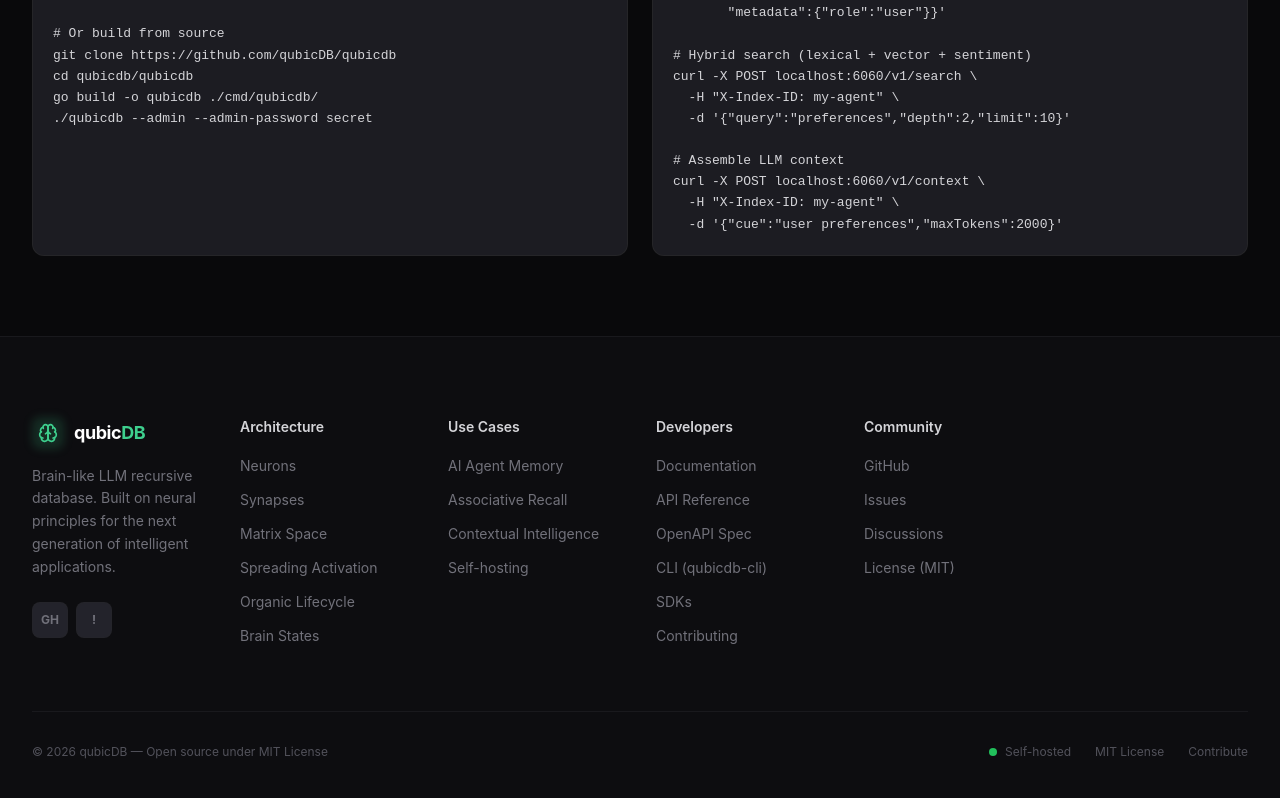
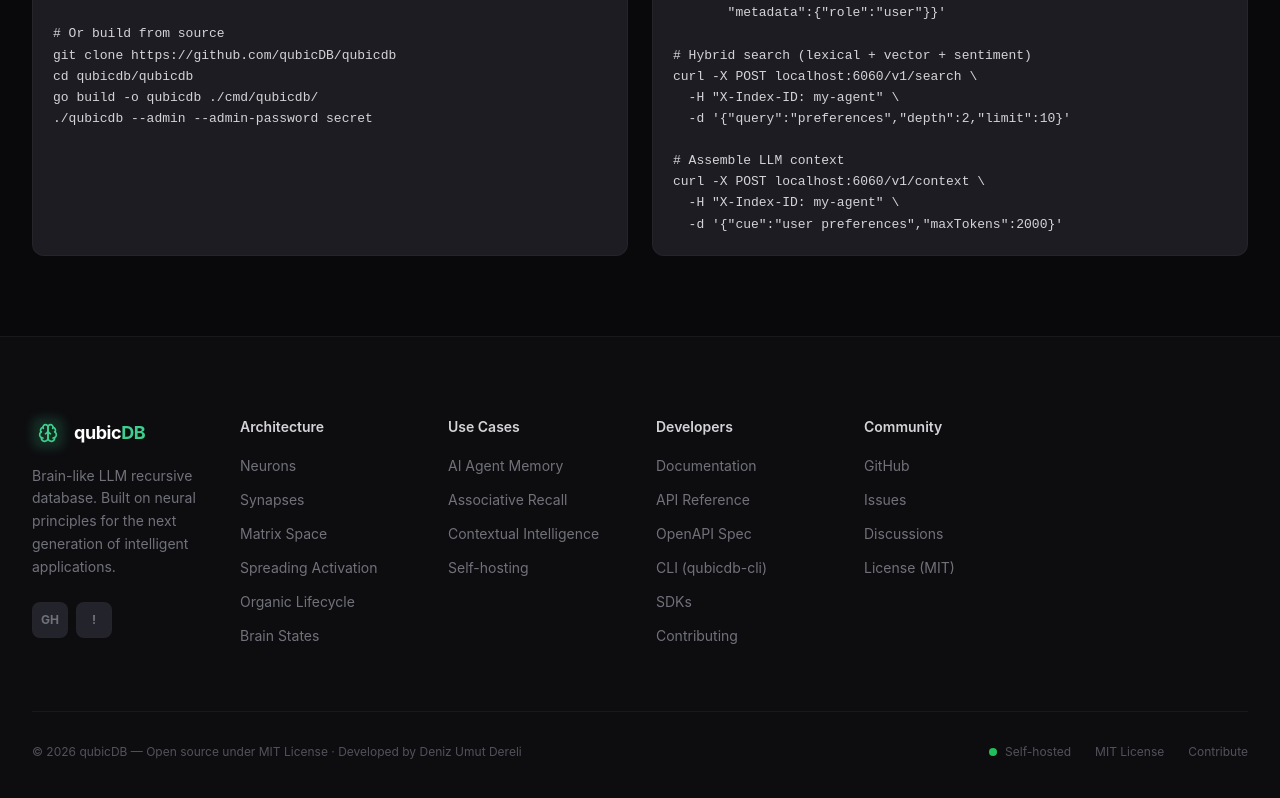
Before and after one commit to qubicDB/qubicdb-web, a Next.js app: page /docs in a window 1280 px wide. Shown: the part 1415-2213 px from the top of the page. Built offline with nearby package versions, Linux system fonts and the light colour scheme.

Commit message:
docs: add Developed by Deniz Umut Dereli in footer

```diff
--- a/src/components/Footer.tsx
+++ b/src/components/Footer.tsx
@@ -110,6 +110,7 @@
         <div className="border-t border-zinc-800/50 pt-8 flex flex-col md:flex-row items-center justify-between gap-4">
           <p className="text-xs text-zinc-600">
             &copy; {new Date().getFullYear()} qubicDB — Open source under MIT License
+            {' · '}Developed by <a href="https://github.com/denizumutdereli" target="_blank" rel="noopener noreferrer" className="hover:text-zinc-400 transition-colors">Deniz Umut Dereli</a>
           </p>
           <div className="flex items-center gap-6">
             <span className="flex items-center gap-2 text-xs text-zinc-600">
```
